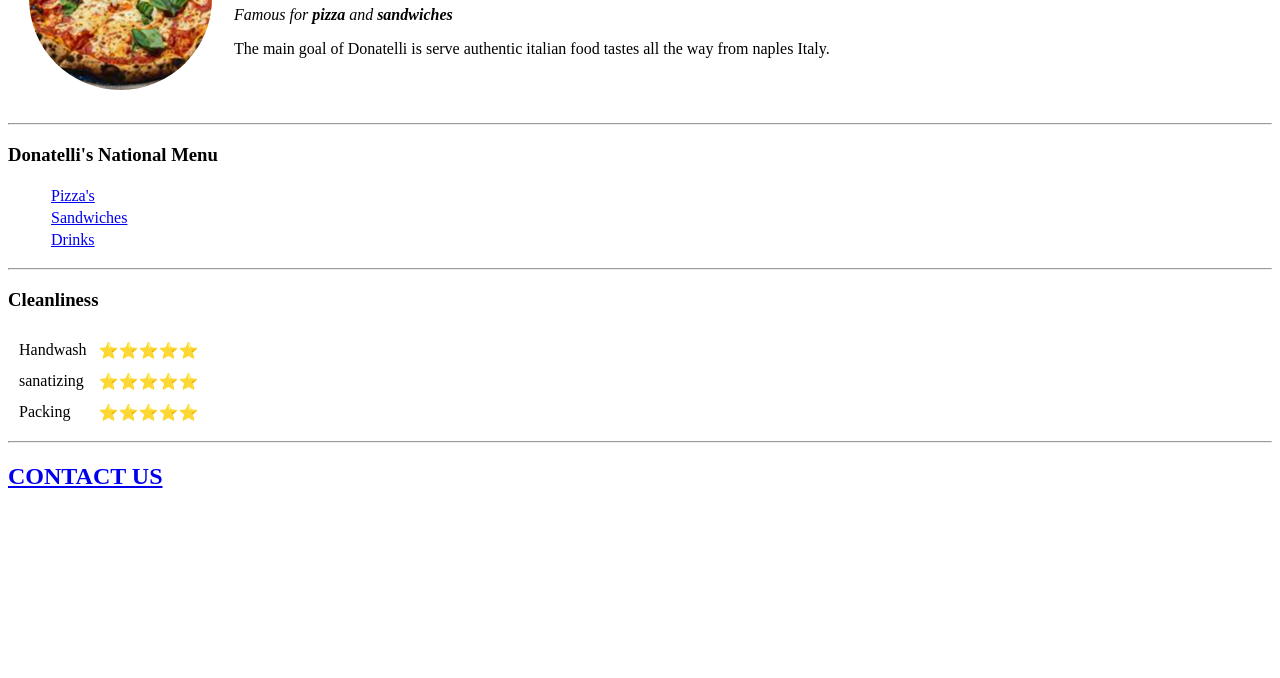
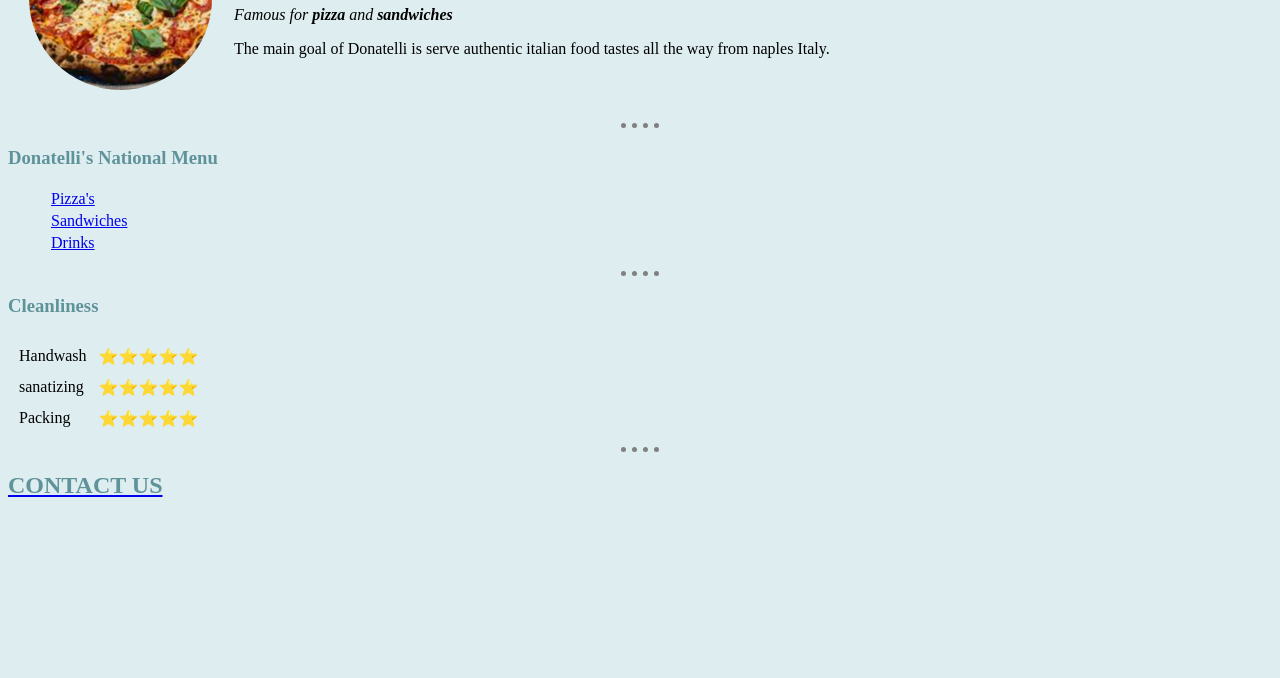
Before and after one commit to Avuku016/DP, a plain HTML site: page index.html in a window 1280 px wide. Shown: the part 122-800 px from the top of the page. Drawn offline with Linux system fonts and the light colour scheme; files that its build step writes are made by us from their sources.

Commit message:
Update index.html

```diff
--- a/index.html
+++ b/index.html
@@ -4,7 +4,7 @@
 <head>
   <meta charset="utf-8">
   <title>Donatelli's personal website</title>
-  <link rel="stylesheet" href="main.css">
+  <link rel="stylesheet" href="resource/css/styles.css">
 </head>
 
 <body>
```
